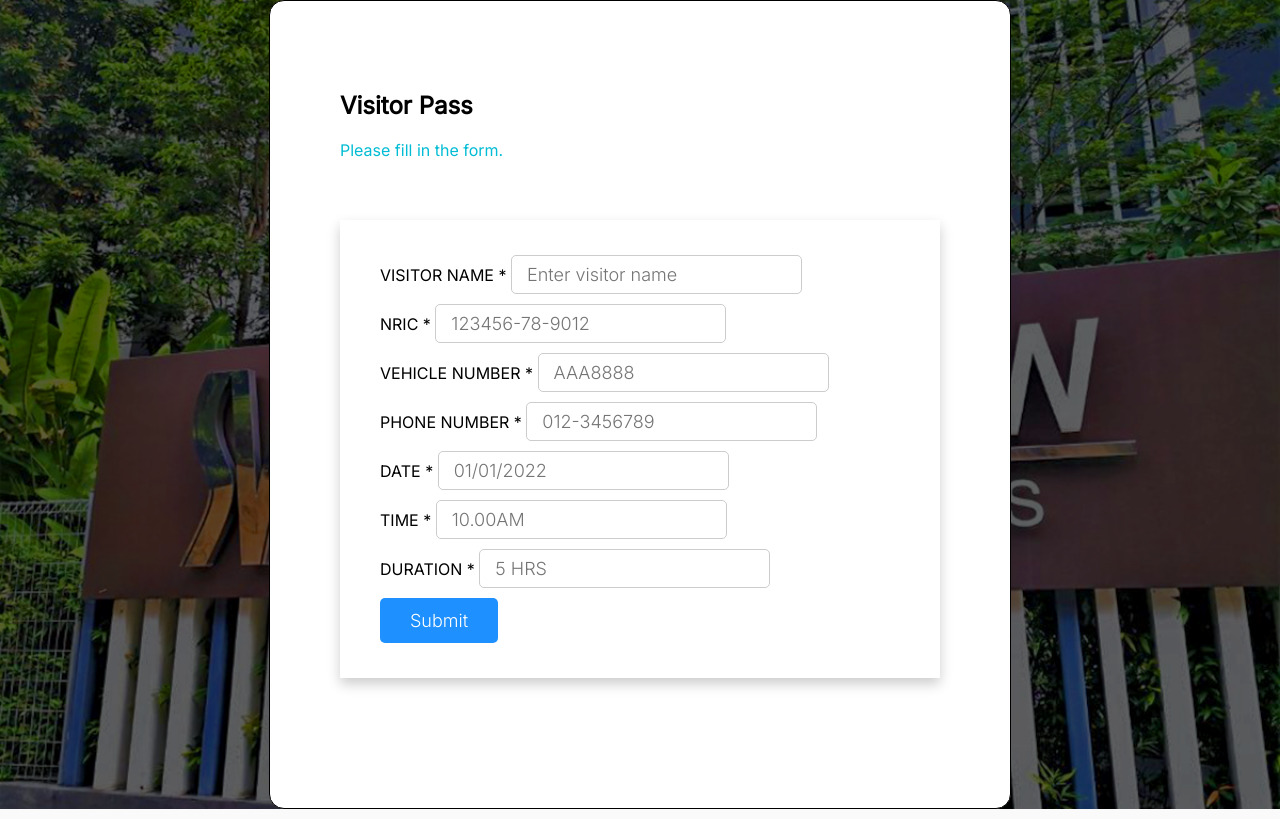
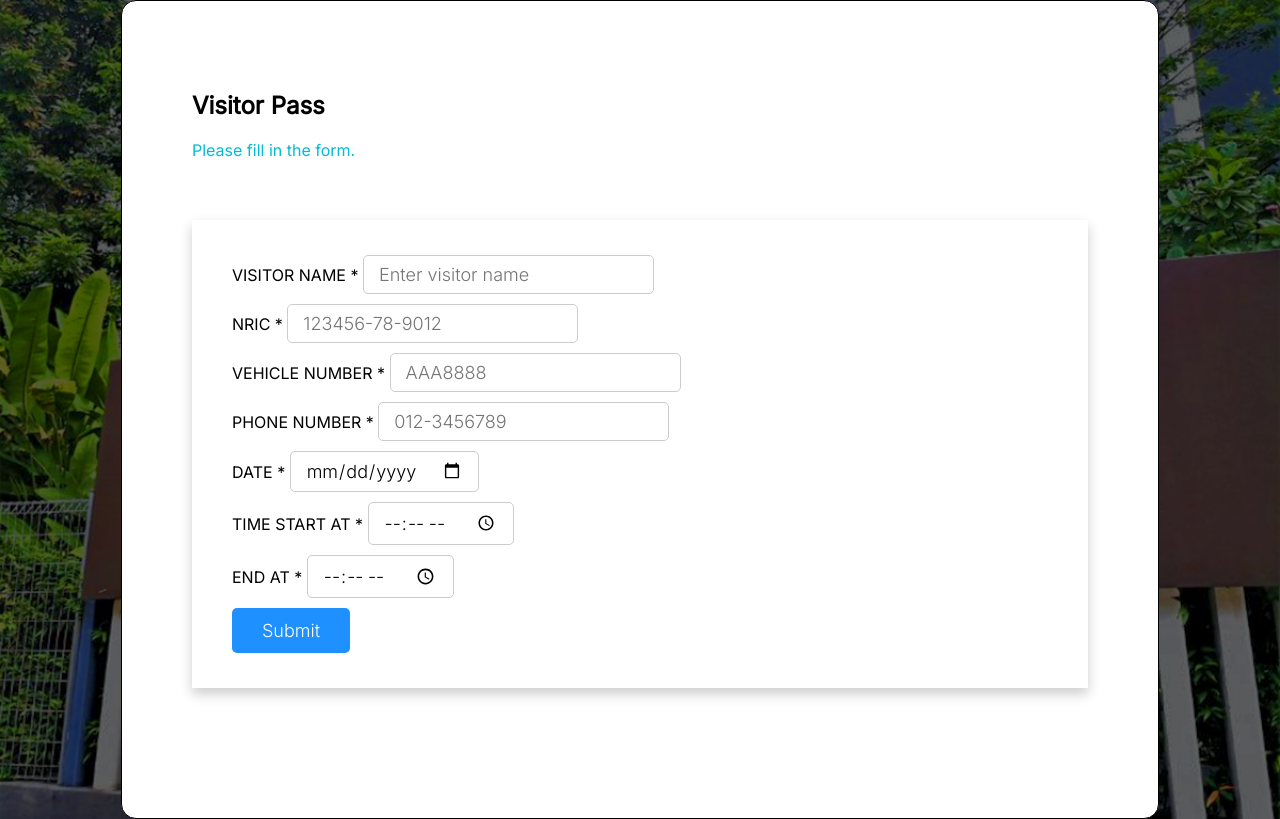
Before and after one commit to yiwan-21/southview, a PHP site: page /visitor-pass/visitorpassform.html in a window 1280 px wide. Shown: the part 96-915 px from the top of the page. Run offline with PHP 8.4, Linux system fonts and the light colour scheme; some web fonts are replaced.

Commit message:
feat: visitor-pass

```diff
--- a/visitor-pass/registerVisitorSuccess.html
+++ b/visitor-pass/registerVisitorSuccess.html
@@ -7,7 +7,7 @@
         <script src="visitorpass.js"></script>
             </head>
             <body>
-                <!-- <template id="navbar-template">
+                <template id="navbar-template">
                     <nav class="navbar">
                         <div class="logo">
                             <img id="logo" src="/images/Logo SV.png" alt="logo">
@@ -33,7 +33,7 @@
                             </div>
                         </div>
                     </nav>
-                </template> -->
+                </template>
                 <script src="/navigation/navigation.js"></script>
                 <form class="box" action="">
                 <h1>
--- a/visitor-pass/stylesheet.css
+++ b/visitor-pass/stylesheet.css
@@ -102,7 +102,7 @@ option{
     text-align: center;
 }
 .box2{
-    width:450px;
+    width: 70%;
      padding:85px;
      top:70%;
      left:70%;
@@ -114,7 +114,7 @@ option{
      text-align: center;
  }
  .box3{
-    width:600px;
+    width:70%;
      padding:85px;
      top:70%;
      left:70%;
--- a/visitor-pass/visitorpass.html
+++ b/visitor-pass/visitorpass.html
@@ -7,7 +7,7 @@
         <script src="visitorpass.js"></script>
 </head>
             <body>
-                <!-- <template id="navbar-template">
+                <template id="navbar-template">
                     <nav class="navbar">
                         <div class="logo">
                             <img id="logo" src="/images/Logo SV.png" alt="logo">
@@ -33,8 +33,9 @@
                             </div>
                         </div>
                     </nav>
-                </template> -->
+                </template>
                 <script src="/navigation/navigation.js"></script>
+
                 <form class="box" action="">
                 <h1>
                         Visitor Pass
--- a/visitor-pass/visitorpass.js
+++ b/visitor-pass/visitorpass.js
@@ -5,8 +5,8 @@ function validate(val) {
     v3 = document.getElementById("vehicle");
     v4 = document.getElementById("mob");
     v5 = document.getElementById("date");
-    v6 = document.getElementById("time");
-    v7 = document.getElementById("duration");
+    v6 = document.getElementById("stime");
+    v7 = document.getElementById("etime");
 
     flag1 = true;
     flag2 = true;
@@ -109,7 +109,7 @@ function view(){
     window.location.href="visitorpassGenerated.html"
 }
 
-//download
+//download pdf
 document.querySelector(".btn-pdf").onclick = function () {
     var element = document.getElementById("downloadarea")
     var opt = {
--- a/visitor-pass/visitorpassform.html
+++ b/visitor-pass/visitorpassform.html
@@ -43,20 +43,20 @@
                     <div class="card">
                             <div class="row justify-content-between text-left">
                                 <div class="form-group col-sm-6 flex-column d-flex"> <label class="form-control-label px-3">VISITOR NAME<span class="text-danger"> *</span></label> <input type="text" id="vname" name="vname" placeholder="Enter visitor name" onblur="validate(1)" required> </div>
-                                <div class="form-group col-sm-6 flex-column d-flex"> <label class="form-control-label px-3">NRIC<span class="text-danger"> *</span></label> <input type="text" id="nric" name="nric" placeholder="123456-78-9012" onblur="validate(2)" required> </div>
+                                <div class="form-group col-sm-6 flex-column d-flex"> <label class="form-control-label px-3">NRIC<span class="text-danger"> *</span></label> <input type="text" id="nric" name="nric" pattern="[0-9]{6}-[0-9]{2}-[0-9]{4}" placeholder="123456-78-9012" onblur="validate(2)" required> </div>
                             </div>
                             <div class="row justify-content-between text-left">
                                 <div class="form-group col-sm-6 flex-column d-flex"> <label class="form-control-label px-3">VEHICLE NUMBER<span class="text-danger"> *</span></label> <input type="text" id="vehicle" name="vehicle" placeholder="AAA8888" onblur="validate(3)" required> </div>
-                                <div class="form-group col-sm-6 flex-column d-flex"> <label class="form-control-label px-3">PHONE NUMBER<span class="text-danger"> *</span></label> <input type="text" id="mob" name="mob" placeholder="012-3456789" onblur="validate(4)" required> </div>
+                                <div class="form-group col-sm-6 flex-column d-flex"> <label class="form-control-label px-3">PHONE NUMBER<span class="text-danger"> *</span></label> <input type="tel" id="mob" name="mob" pattern="[0-9]{3}-[0-9]{7}" placeholder="012-3456789" onblur="validate(4)" required> </div>
                             </div>
                             <div class="row justify-content-between text-left">
-                                <div class="form-group col-sm-6 flex-column d-flex"> <label class="form-control-label px-3">DATE<span class="text-danger"> *</span></label> <input type="text" id="date" name="date" placeholder="01/01/2022" onblur="validate(5)" required> </div>
+                                <div class="form-group col-sm-6 flex-column d-flex"> <label class="form-control-label px-3">DATE<span class="text-danger"> *</span></label> <input type="date" id="date" name="date" placeholder="" onblur="validate(5)" required> </div>
                             </div>
                             <div class="row justify-content-between text-left">
-                                <div class="form-group col-sm-6 flex-column d-flex"> <label class="form-control-label px-3">TIME<span class="text-danger"> *</span></label> <input type="text" id="time" name="time" placeholder="10.00AM" onblur="validate(6)" required> </div>
+                                <div class="form-group col-sm-6 flex-column d-flex"> <label class="form-control-label px-3">TIME START AT<span class="text-danger"> *</span></label> <input type="time" id="stime" name="stime" placeholder="" onblur="validate(6)" required> </div>
                             </div>
                             <div class="row justify-content-between text-left">
-                                <div class="form-group col-sm-6 flex-column d-flex"> <label class="form-control-label px-3">DURATION<span class="text-danger"> *</span></label> <input type="text" id="duration" name="duration" placeholder="5 HRS" onblur="validate(7)" required> </div>
+                                <div class="form-group col-sm-6 flex-column d-flex"> <label class="form-control-label px-3">END AT<span class="text-danger"> *</span></label> <input type="time" id="etime" name="etime" placeholder="" onblur="validate(7)" required> </div>
                             </div>
                             <div class="row justify-content-end">
                                 <div class="form-group col-sm-6"> <button type="submit" class="btn btn-pdf" id="btn-setting" onclick="submit()">Submit</button> </div>
```
Also changed, not shown: visitor-pass/visitorpassGenerated.html (line endings or trailing spaces).
